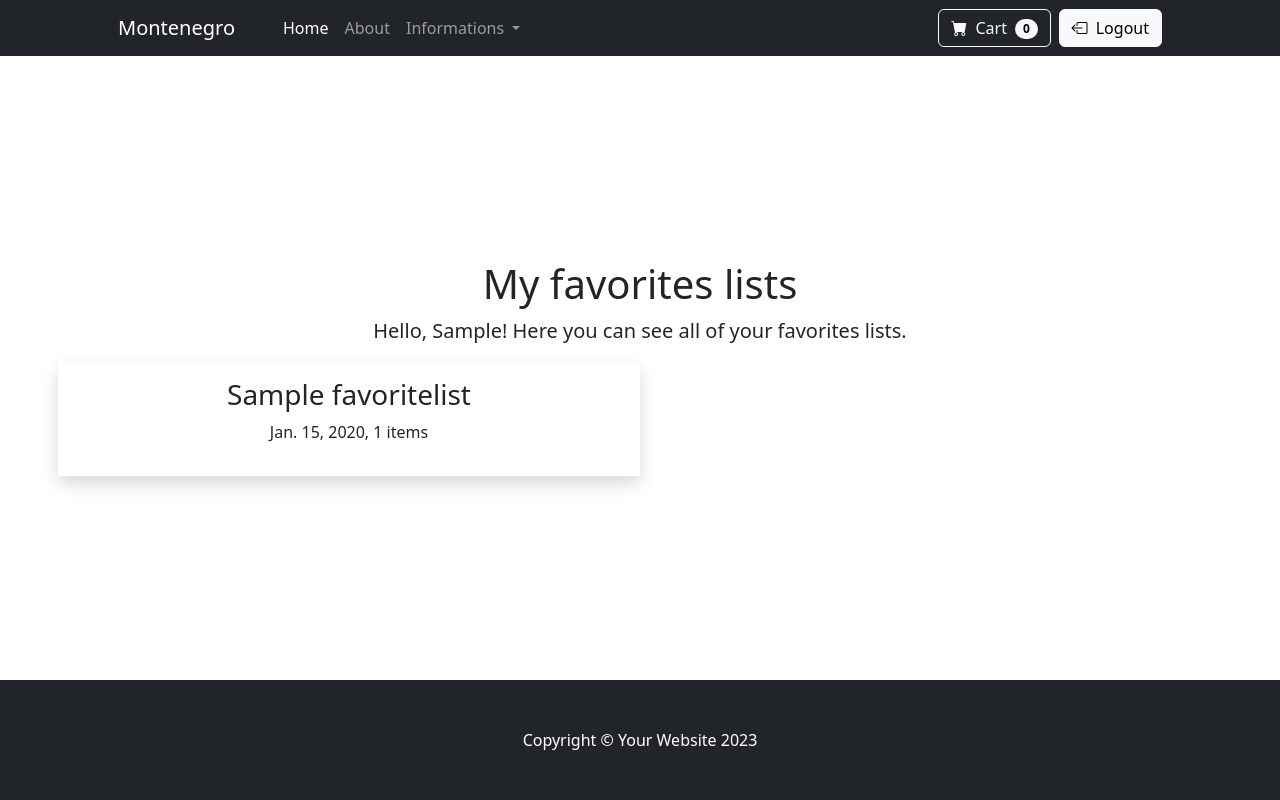
After one commit to eugencius/ecommerce, a Django app: page /favorites/lists/ in a window 1280 px wide. The commit adds this page. Run offline with Django 4.2, Linux system fonts and the light colour scheme; a user stored in the database is signed in; tables that the repository leaves empty hold one stand-in row (values such as "Sample post"); some libraries are stand-ins or nearby versions.

Commit message:
Feature: Implement page that displays the lists of the user

```diff
--- /dev/null
+++ b/apps/favorites/templates/favorites/list.html
@@ -0,0 +1,32 @@
+{% extends "base.html" %}
+{% load i18n %}
+{% load humanize %}
+{% load ecfilters %}
+
+{% block title %} {% translate "My lists" %} | {% endblock title %}
+
+
+{% block content %}
+
+<div class="container text-center">
+    <div class="mb-3">
+        <h1>{% translate "My favorites lists" %}</h1>
+        <p class="lead">{% translate "Hello" %}, {{ request.user.first_name }}! {% translate "Here you can see all of your favorites lists." %}</p>
+    </div>
+
+    <div class="row g-5">
+        {% for list in lists %}
+            <div class="col-md-6 shadow">
+                <a class="text-decoration-none text-dark" href="">
+                    <div class="p-3">
+                        <h3>{{ list.name }}</h3>
+                        <p>{{ list.created_at|naturalday|title }}, {{ list.name|count_items_in_list }} {% translate "items" %}</p>
+                    </div>
+                </a>
+            </div>
+        {% endfor %}
+    </div>
+
+</div>
+
+{% endblock content %}
--- a/apps/favorites/urls.py
+++ b/apps/favorites/urls.py
@@ -5,6 +5,7 @@ from . import views
 app_name = "favorites"
 
 urlpatterns = [
+    path("lists/", views.DisplayLists.as_view(), name="lists"),
     path("create/", views.CreateList.as_view(), name="create_list"),
     path(
         "item/favorite/<int:list_pk>/<int:product_pk>",
--- a/apps/favorites/views.py
+++ b/apps/favorites/views.py
@@ -1,12 +1,27 @@
+from django.contrib import messages
 from django.contrib.auth.mixins import LoginRequiredMixin
-from django.shortcuts import get_object_or_404, redirect, render
-from django.views.generic import View
-from django.contrib import messages
+from django.db.models.query import QuerySet
+from django.shortcuts import get_object_or_404, redirect
+from django.views.generic import ListView, View
 
 from apps.products.models import Product
+from templates.static import messages as notifications
 
-from templates.static import messages as notifications
 from .models import FavoriteList, ItemFavorited
+
+
+class DisplayLists(LoginRequiredMixin, ListView):
+    model = FavoriteList
+    template_name = "favorites/list.html"
+    context_object_name = "lists"
+    login_url = "account_login"
+
+    def get_queryset(self):
+        qs = super().get_queryset()
+
+        qs = qs.filter(user=self.request.user).order_by("-id")
+
+        return qs
 
 
 class CreateList(LoginRequiredMixin, View):
@@ -41,8 +56,5 @@ class FavoriteItem(LoginRequiredMixin, View):
             product=product,
         )
 
-        messages.success(
-            self.request,
-            notifications.success["item_favorited"]
-        )
+        messages.success(self.request, notifications.success["item_favorited"])
         return redirect(HTTP_REFERER)
--- a/apps/products/templatetags/ecfilters.py
+++ b/apps/products/templatetags/ecfilters.py
@@ -1,6 +1,7 @@
 from django import template
 from django.utils.translation import gettext as _
 
+from apps.favorites.models import ItemFavorited
 from utils import functions
 
 register = template.Library()
@@ -24,3 +25,8 @@ def cart_total_price(cart):
 @register.filter(name="translate_template")
 def translate_template(name):
     return str(_(name))
+
+
+@register.filter(name="count_items_in_list")
+def count_items_in_list(list_name):
+    return ItemFavorited.objects.filter(favorites_list__name__exact=list_name).count()
--- a/templates/partials/_nav_partial.html
+++ b/templates/partials/_nav_partial.html
@@ -24,7 +24,7 @@
             </a>
             <ul class="dropdown-menu">
               <li><a class="dropdown-item" href="{% url "orders:list" %}">{% translate "My orders" %}</a></li>
-              <li><a class="dropdown-item" href="#">{% translate "My favorites" %}</a></li>
+              <li><a class="dropdown-item" href="{% url "favorites:lists" %}">{% translate "My favorites" %}</a></li>
               <li><hr class="dropdown-divider"></li>
               <li><a class="dropdown-item" href="#">{% translate "Address informations" %}</a></li>
             </ul>
```
Also changed, not shown: apps/products/templatetags/__init__.py (added).
